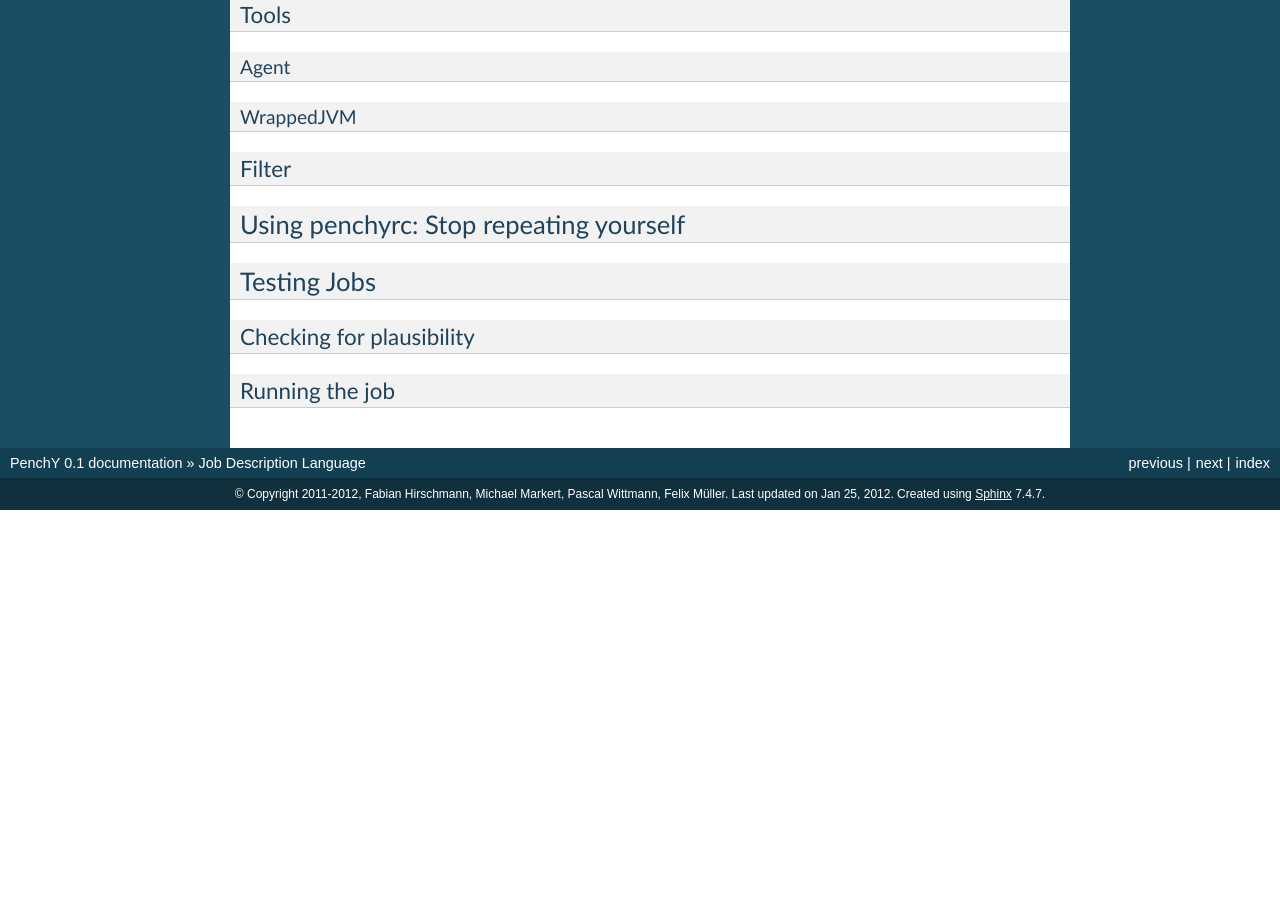
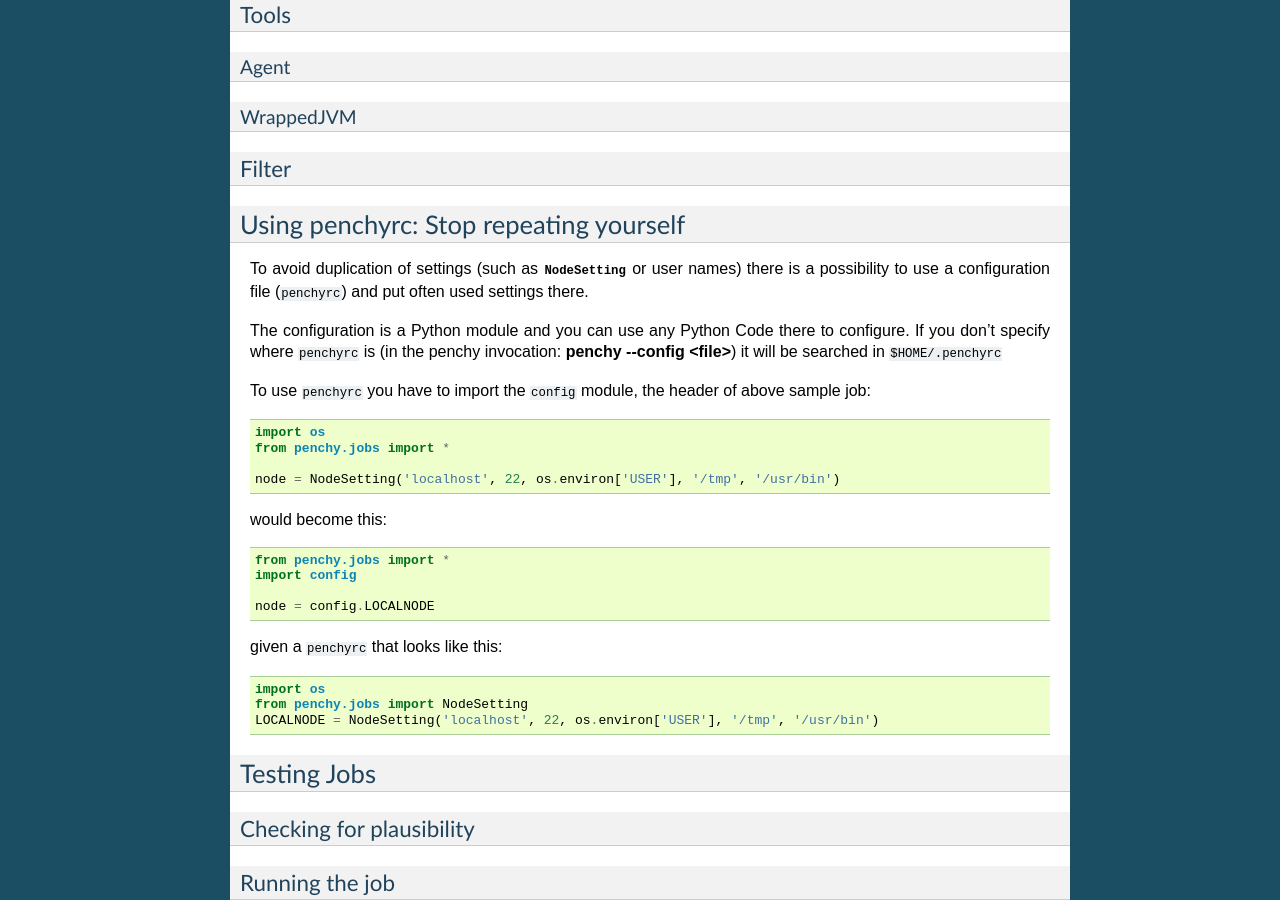
Before and after one commit to fhirschmann/penchy, a Sphinx documentation site: the page built from docs/job.rst, in a window 1280 px wide and 900 px high, scrolled down 2403 px. Built offline with Sphinx 7.4.7, drawn with Linux system fonts in a browser that asks for light colours; formulas are drawn with MathJax 3; before the commit the page ends 2913 px from its top, so only the background shows below that.

Commit message:
docs.job: Add section about penchyrc.
Signed-off-by: Michael Markert <markert.michael@googlemail.com>

```diff
--- a/docs/job.rst
+++ b/docs/job.rst
@@ -104,6 +104,35 @@ Filter
 Using penchyrc: Stop repeating yourself
 =======================================
 
+To avoid duplication of settings (such as :class:`NodeSetting` or user names)
+there is a possibility to use a configuration file (:file:`penchyrc`) and put
+often used settings there.
+
+The configuration is a Python module and you can use any Python Code there to
+configure.
+If you don't specify where :file:`penchyrc` is (in the penchy invocation:
+:command:`penchy --config <file>`) it will be searched in :file:`$HOME/.penchyrc`
+
+To use :file:`penchyrc` you have to import the ``config`` module, the header of
+above sample job::
+
+  import os
+  from penchy.jobs import *
+
+  node = NodeSetting('localhost', 22, os.environ['USER'], '/tmp', '/usr/bin')
+
+would become this::
+
+  from penchy.jobs import *
+  import config
+
+  node = config.LOCALNODE
+
+given a :file:`penchyrc` that looks like this::
+
+  import os
+  from penchy.jobs import NodeSetting
+  LOCALNODE = NodeSetting('localhost', 22, os.environ['USER'], '/tmp', '/usr/bin')
 
 Testing Jobs
 ============
```
